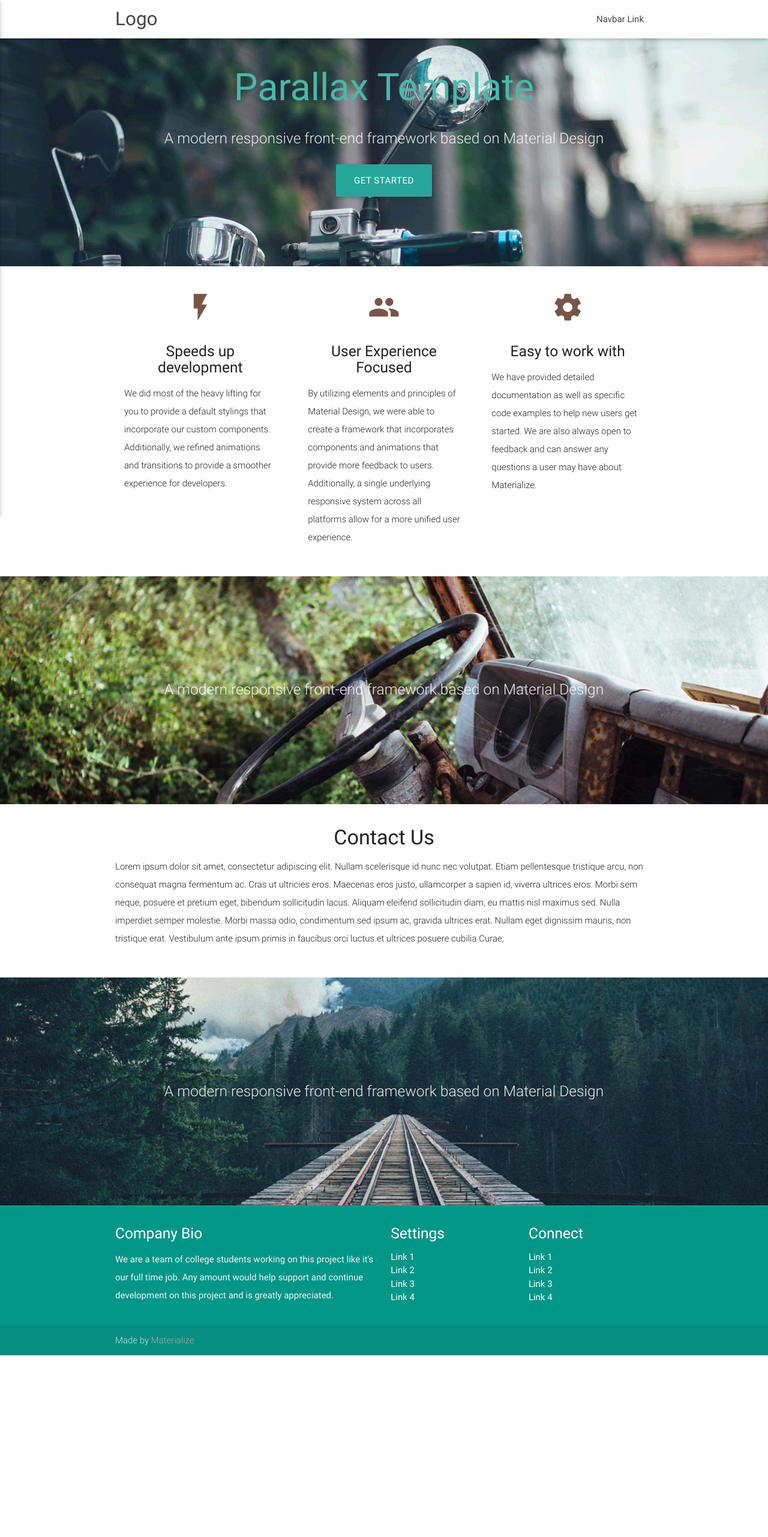
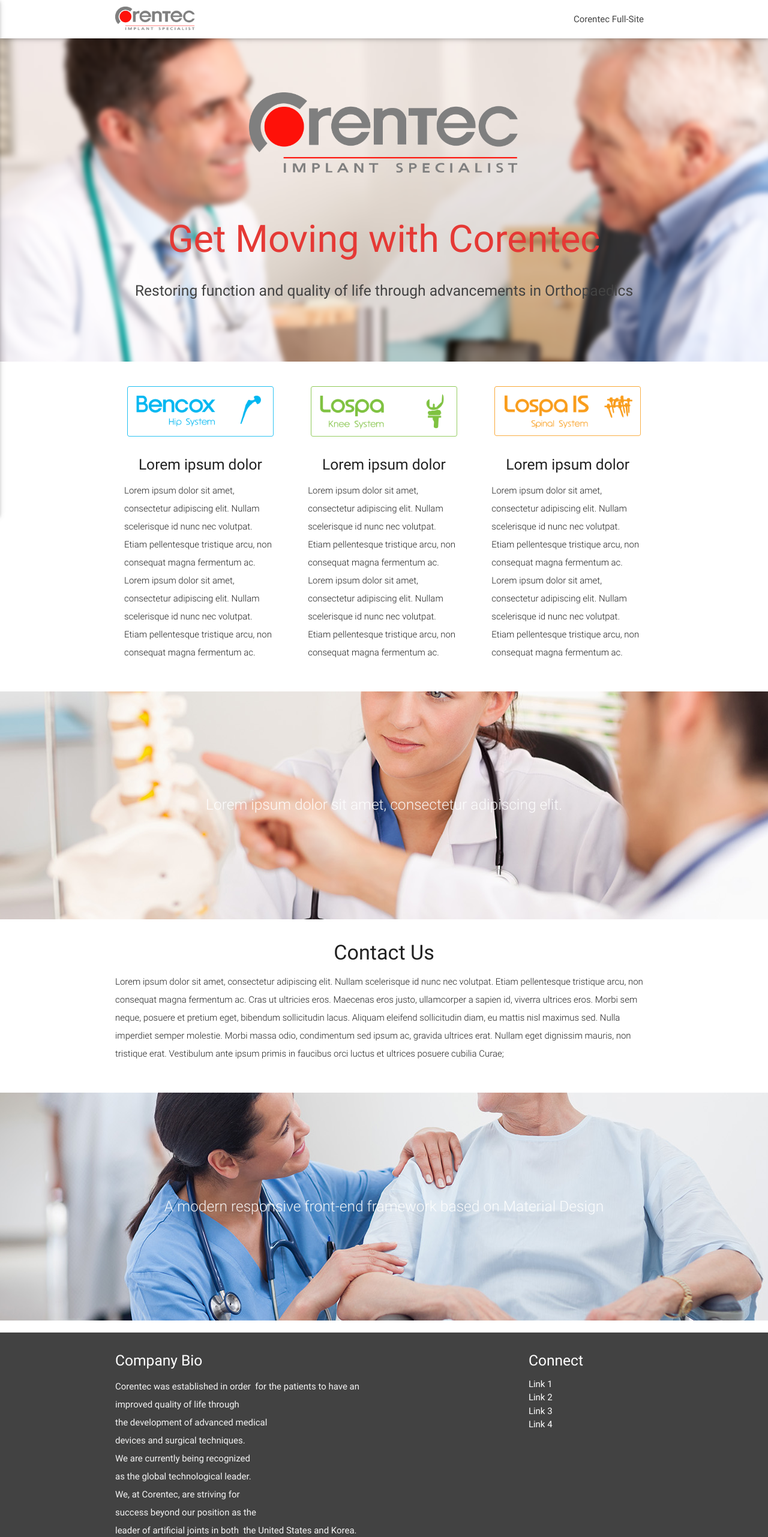
Before and after one commit to lucasantarella/corentecamericacom, a website: page index.html in a window 1280 px wide. Shown: the top 2563 px of the page at 60% size. Before the commit the page ends 2260 px from the top, so only its background shows below. Drawn offline with nearby package versions, Linux system fonts and the light colour scheme.

Commit message:
Initial corentec integration

```diff
--- /dev/null
+++ b/css/style.sass
@@ -0,0 +1,67 @@
+nav
+  ul a, .brand-logo
+    color: #444
+
+p
+  line-height: 2rem
+
+.button-collapse
+  color: #26a69a
+
+.parallax-container
+  min-height: 380px
+  line-height: 0
+  height: auto
+  color: rgba(255, 255, 255, 0.9)
+  .section
+    width: 100%
+
+@media only screen and (max-width: 992px)
+  .parallax-container .section
+    position: absolute
+    top: 40%
+  #index-banner .section
+    top: 10%
+    bottom: 10%
+
+@media only screen and (max-width: 600px)
+  #index-banner .section
+    top: 0
+
+.icon-block
+  padding: 0 15px
+  .material-icons
+    font-size: inherit
+
+#logo-container
+  height: 1.5em
+  padding-top: 0.25em
+  img
+    height: 100%
+    max-width: 100%
+
+#header-logo-container
+  img
+    //max-height: 10em
+    max-width: 30em
+    width: 100%
+    margin-bottom: 3em
+
+.image-blur
+  -webkit-filter: blur(4px)
+  filter: blur(4px)
+
+#header-container
+  padding-top: 5em
+  padding-bottom: 5em
+
+#product-family .product-family-header
+  background: white
+  padding: 0 5px 0 5px
+  img
+    height: auto
+    width: 100%
+    transition: all ease-in-out 100ms
+  img:hover
+    box-shadow: 0 10px 20px -7px #e0e0e0
+    transform: translate(0px, -5px)
--- a/index.html
+++ b/index.html
@@ -7,40 +7,45 @@
 
     <!-- CSS  -->
     <link href="https://fonts.googleapis.com/icon?family=Material+Icons" rel="stylesheet">
-  <link href="css/materialize.css" type="text/css" rel="stylesheet" media="screen,projection"/>
+    <link href="css/materialize.min.css" type="text/css" rel="stylesheet" media="screen,projection"/>
     <link href="css/style.css" type="text/css" rel="stylesheet" media="screen,projection"/>
 </head>
 <body>
 <nav class="white" role="navigation">
     <div class="nav-wrapper container">
-      <a id="logo-container" href="#" class="brand-logo">Logo</a>
+        <a id="logo-container" href="#" class="brand-logo"><img src="img/corenteclogo.png"/></a>
         <ul class="right hide-on-med-and-down">
-        <li><a href="#">Navbar Link</a></li>
+            <li><a href="http://corentec.com/">Corentec Full-Site</a></li>
         </ul>
 
         <ul id="nav-mobile" class="side-nav">
-        <li><a href="#">Navbar Link</a></li>
+            <li><a href="http://corentec.com/">Full-Site</a></li>
         </ul>
-      <a href="#" data-activates="nav-mobile" class="button-collapse"><i class="material-icons">menu</i></a>
+        <a href="#" data-activates="nav-mobile" class="button-collapse red-text text-darken-1"><i
+                class="material-icons">menu</i></a>
     </div>
 </nav>
 
 <div id="index-banner" class="parallax-container">
     <div class="section no-pad-bot">
-      <div class="container">
-        <br><br>
-        <h1 class="header center teal-text text-lighten-2">Parallax Template</h1>
+        <div class="container" id="header-container">
+            <div class="header center" id="header-logo-container">
+                <img src="img/corenteclogo.png"/>
+            </div>
+            <h1 class="header center col s12 red-text text-darken-1 hide-on-med-and-down">Get Moving with Corentec</h1>
             <div class="row center">
-          <h5 class="header col s12 light">A modern responsive front-end framework based on Material Design</h5>
+                <h5 class="header col s12 grey-text text-darken-3 hide-on-med-and-down">Restoring function and quality
+                    of life through
+                    advancements in
+                    Orthopaedics</h5>
             </div>
-        <div class="row center">
-          <a href="http://materializecss.com/getting-started.html" id="download-button" class="btn-large waves-effect waves-light teal lighten-1">Get Started</a>
-        </div>
-        <br><br>
-
+            <!--<div class="row center">-->
+            <!--<a href="http://materializecss.com/getting-started.html" id="download-button"-->
+            <!--class="btn-large waves-effect waves-light red lighten-1">Get Started</a>-->
+            <!--</div>-->
         </div>
     </div>
-    <div class="parallax"><img src="background1.jpg" alt="Unsplashed background img 1"></div>
+    <div class="parallax"><img src="img/main2.jpg" class="image-blur"></div>
 </div>
 
 
@@ -48,32 +53,73 @@
     <div class="section">
 
         <!--   Icon Section   -->
-      <div class="row">
+        <div class="row" id="product-family">
             <div class="col s12 m4">
                 <div class="icon-block">
-            <h2 class="center brown-text"><i class="material-icons">flash_on</i></h2>
-            <h5 class="center">Speeds up development</h5>
+                    <h2 class="center black-text product-family-header"><img src="img/bencox.png"></h2>
+                    <h5 class="center">Lorem ipsum dolor</h5>
 
-            <p class="light">We did most of the heavy lifting for you to provide a default stylings that incorporate our custom components. Additionally, we refined animations and transitions to provide a smoother experience for developers.</p>
+                    <p class="light">Lorem ipsum dolor sit amet, consectetur adipiscing elit. Nullam scelerisque
+                        id nunc nec volutpat. Etiam pellentesque tristique arcu, non consequat magna fermentum ac. Lorem
+                        ipsum dolor sit amet, consectetur adipiscing elit. Nullam scelerisque
+                        id nunc nec volutpat. Etiam pellentesque tristique arcu, non consequat magna fermentum ac.</p>
                 </div>
             </div>
 
             <div class="col s12 m4">
                 <div class="icon-block">
-            <h2 class="center brown-text"><i class="material-icons">group</i></h2>
-            <h5 class="center">User Experience Focused</h5>
+                    <h2 class="center black-text product-family-header"><img src="img/lospa.png"></h2>
+                    <h5 class="center">Lorem ipsum dolor</h5>
 
-            <p class="light">By utilizing elements and principles of Material Design, we were able to create a framework that incorporates components and animations that provide more feedback to users. Additionally, a single underlying responsive system across all platforms allow for a more unified user experience.</p>
+                    <p class="light">Lorem ipsum dolor sit amet, consectetur adipiscing elit. Nullam scelerisque
+                        id nunc nec volutpat. Etiam pellentesque tristique arcu, non consequat magna fermentum ac. Lorem
+                        ipsum dolor sit amet, consectetur adipiscing elit. Nullam scelerisque
+                        id nunc nec volutpat. Etiam pellentesque tristique arcu, non consequat magna fermentum ac.</p>
                 </div>
             </div>
 
             <div class="col s12 m4">
                 <div class="icon-block">
-            <h2 class="center brown-text"><i class="material-icons">settings</i></h2>
-            <h5 class="center">Easy to work with</h5>
+                    <h2 class="center black-text product-family-header"><img src="img/lospais.png"></h2>
+                    <h5 class="center">Lorem ipsum dolor</h5>
 
-            <p class="light">We have provided detailed documentation as well as specific code examples to help new users get started. We are also always open to feedback and can answer any questions a user may have about Materialize.</p>
+                    <p class="light">Lorem ipsum dolor sit amet, consectetur adipiscing elit. Nullam scelerisque
+                        id nunc nec volutpat. Etiam pellentesque tristique arcu, non consequat magna fermentum ac. Lorem
+                        ipsum dolor sit amet, consectetur adipiscing elit. Nullam scelerisque
+                        id nunc nec volutpat. Etiam pellentesque tristique arcu, non consequat magna fermentum ac.</p>
                 </div>
+            </div>
+        </div>
+
+    </div>
+</div>
+
+
+<div class="parallax-container valign-wrapper">
+    <div class="section no-pad-bot">
+        <div class="container">
+            <div class="row center">
+                <h5 class="header col s12 light">Lorem ipsum dolor sit amet, consectetur adipiscing elit.</h5>
+            </div>
+        </div>
+    </div>
+    <div class="parallax"><img src="img/main1.jpg" alt="Unsplashed background img 2"></div>
+</div>
+
+<div class="container">
+    <div class="section">
+
+        <div class="row">
+            <div class="col s12 center">
+                <h3><i class="mdi-content-send brown-text"></i></h3>
+                <h4>Contact Us</h4>
+                <p class="left-align light">Lorem ipsum dolor sit amet, consectetur adipiscing elit. Nullam scelerisque
+                    id nunc nec volutpat. Etiam pellentesque tristique arcu, non consequat magna fermentum ac. Cras ut
+                    ultricies eros. Maecenas eros justo, ullamcorper a sapien id, viverra ultrices eros. Morbi sem
+                    neque, posuere et pretium eget, bibendum sollicitudin lacus. Aliquam eleifend sollicitudin diam, eu
+                    mattis nisl maximus sed. Nulla imperdiet semper molestie. Morbi massa odio, condimentum sed ipsum
+                    ac, gravida ultrices erat. Nullam eget dignissim mauris, non tristique erat. Vestibulum ante ipsum
+                    primis in faucibus orci luctus et ultrices posuere cubilia Curae;</p>
             </div>
         </div>
 
@@ -89,54 +135,29 @@
             </div>
         </div>
     </div>
-    <div class="parallax"><img src="background2.jpg" alt="Unsplashed background img 2"></div>
+    <div class="parallax"><img src="img/main3.jpg" alt="Unsplashed background img 3"></div>
 </div>
 
-  <div class="container">
-    <div class="section">
-
-      <div class="row">
-        <div class="col s12 center">
-          <h3><i class="mdi-content-send brown-text"></i></h3>
-          <h4>Contact Us</h4>
-          <p class="left-align light">Lorem ipsum dolor sit amet, consectetur adipiscing elit. Nullam scelerisque id nunc nec volutpat. Etiam pellentesque tristique arcu, non consequat magna fermentum ac. Cras ut ultricies eros. Maecenas eros justo, ullamcorper a sapien id, viverra ultrices eros. Morbi sem neque, posuere et pretium eget, bibendum sollicitudin lacus. Aliquam eleifend sollicitudin diam, eu mattis nisl maximus sed. Nulla imperdiet semper molestie. Morbi massa odio, condimentum sed ipsum ac, gravida ultrices erat. Nullam eget dignissim mauris, non tristique erat. Vestibulum ante ipsum primis in faucibus orci luctus et ultrices posuere cubilia Curae;</p>
-        </div>
-      </div>
-
-    </div>
-  </div>
-
-
-  <div class="parallax-container valign-wrapper">
-    <div class="section no-pad-bot">
-      <div class="container">
-        <div class="row center">
-          <h5 class="header col s12 light">A modern responsive front-end framework based on Material Design</h5>
-        </div>
-      </div>
-    </div>
-    <div class="parallax"><img src="background3.jpg" alt="Unsplashed background img 3"></div>
-  </div>
-
-  <footer class="page-footer teal">
+<footer class="page-footer grey darken-3">
     <div class="container">
         <div class="row">
             <div class="col l6 s12">
                 <h5 class="white-text">Company Bio</h5>
-          <p class="grey-text text-lighten-4">We are a team of college students working on this project like it's our full time job. Any amount would help support and continue development on this project and is greatly appreciated.</p>
-
-
+                <p class="grey-text text-lighten-4">
+                    Corentec&nbsp;was&nbsp;established&nbsp;in&nbsp;order&nbsp;
+                    for&nbsp;the&nbsp;patients&nbsp;to&nbsp;have&nbsp;an&nbsp;
+                    improved&nbsp;quality&nbsp;of&nbsp;life&nbsp;through&nbsp;
+                    the&nbsp;development&nbsp;of&nbsp;advanced&nbsp;medical&nbsp;
+                    devices&nbsp;and&nbsp;surgical&nbsp;techniques.&nbsp;
+                    We&nbsp;are&nbsp;currently&nbsp;being&nbsp;recognized&nbsp;
+                    as&nbsp;the&nbsp;global&nbsp;technological&nbsp;leader.&nbsp;
+                    We,&nbsp;at&nbsp;Corentec,&nbsp;are&nbsp;striving&nbsp;for&nbsp;
+                    success&nbsp;beyond&nbsp;our&nbsp;position&nbsp;as&nbsp;the&nbsp;
+                    leader&nbsp;of&nbsp;artificial&nbsp;joints&nbsp;in&nbsp;both&nbsp;
+                    the&nbsp;United&nbsp;States&nbsp;and&nbsp;Korea.
+                </p>
             </div>
-        <div class="col l3 s12">
-          <h5 class="white-text">Settings</h5>
-          <ul>
-            <li><a class="white-text" href="#!">Link 1</a></li>
-            <li><a class="white-text" href="#!">Link 2</a></li>
-            <li><a class="white-text" href="#!">Link 3</a></li>
-            <li><a class="white-text" href="#!">Link 4</a></li>
-          </ul>
-        </div>
-        <div class="col l3 s12">
+            <div class="col l3 offset-l3 s12">
                 <h5 class="white-text">Connect</h5>
                 <ul>
                     <li><a class="white-text" href="#!">Link 1</a></li>
@@ -149,15 +170,15 @@
     </div>
     <div class="footer-copyright">
         <div class="container">
-      Made by <a class="brown-text text-lighten-3" href="http://materializecss.com">Materialize</a>
+            Made by <a class="red-text text-lighten-3" href="https://www.lucasantarella.com">Luca Santarella</a>
         </div>
     </div>
 </footer>
 
 
 <!--  Scripts-->
-  <script src="https://code.jquery.com/jquery-2.1.1.min.js"></script>
-  <script src="js/materialize.js"></script>
+<script src="https://ajax.googleapis.com/ajax/libs/jquery/2.1.0/jquery.min.js"></script>
+<script src="js/materialize.min.js"></script>
 <script src="js/init.js"></script>
 
 </body>
```
Also changed, not shown: Gruntfile.js (added, +61 -0 lines), package.json (added, +13 -0 lines), background1.jpg (deleted), background2.jpg (deleted), background3.jpg (deleted), css/style.css, img/bencox.png (added), img/corentec_logo.svg (added), img/lospa.png (added), img/lospais.png (added), 2 other files. Lines whose indentation alone changed are shown as unchanged.
